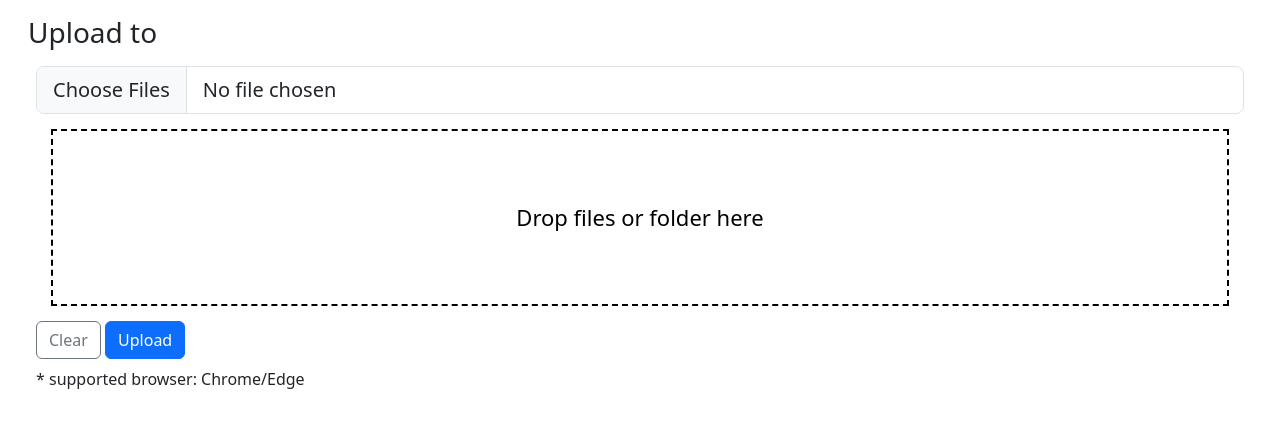
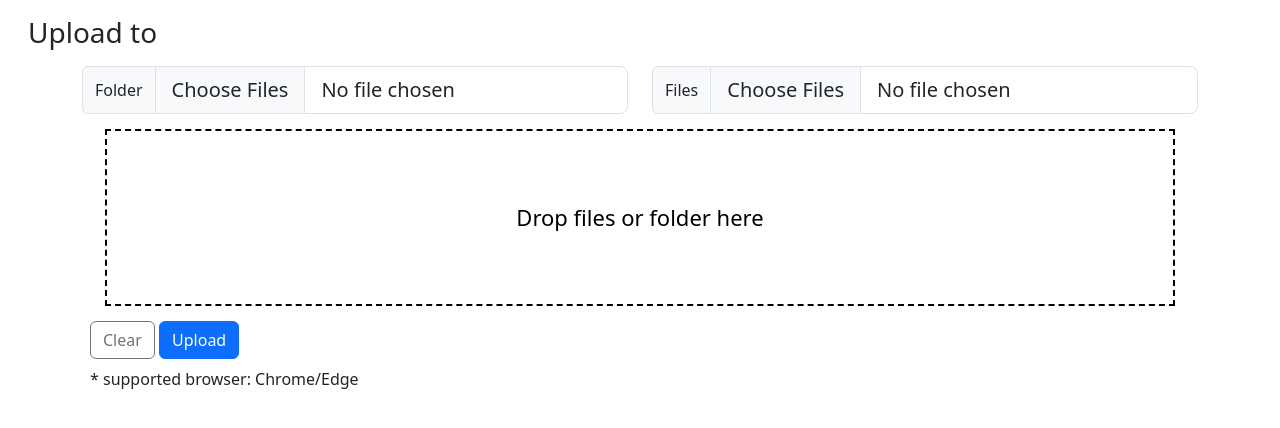
Before and after one commit to FukuokaLab/SortIT, a Django app: template sortIT/templates/sortIT/image_upload.html in a window 1280 px wide. Shown: the part 56-484 px from the top of the page. Run offline with Django 4.2, Linux system fonts and the light colour scheme; the template is opened without the code that fills it, so the values that code supplies are empty; parts of the project's set-up code (start-up, migrations or seed data) failed here and were passed over.

Commit message:
feat(upload): add folder support, many‑to‑many relations, and clean up template
- Add a `users` many‑to‑many field to `Project` and a `sortedsets`
many‑to‑many field to `Image`.
- Make `filepath` on `Image` non‑editable and adjust related field
definitions.
- Enhance the upload page with a folder input, updated drag‑and‑drop
logic, and progress UI.
- Remove the legacy `img_upload_list.html` template.

```diff
--- a/sortIT/templates/sortIT/image_upload.html
+++ b/sortIT/templates/sortIT/image_upload.html
@@ -4,17 +4,39 @@
   <form method="post" enctype="multipart/form-data" id="upload-form">
     {% csrf_token %}
     <div class="form-group m-3">
-            <h3>Upload to {{ imageset.name }}</h3>
+      <h3>
+        Upload to {{ imageset.name }}
+      </h3>
     </div>
-        <div class="m-3">
-            <div class="m-2">
+    <div class="container">
+      <div class="row">
+        <div class="col">
+          <div class="input-group custom-file-button">
+            <label class="input-group-text" for="image-dir">
+              Folder
+            </label>
+            <input type="file"
+                   class="form-control form-control-lg"
+                   name="image-dir"
+                   id="image-dir"
+                   accept="image/png, image/jpeg"
+                   multiple
+                   webkitdirectory />
+          </div>
+        </div>
+        <div class="col">
+          <div class="input-group custom-file-button">
+            <label class="input-group-text" for="image-dir">
+              Files
+            </label>
             <input type="file"
                    class="form-control form-control-lg"
                    name="image"
                    id="image"
                    accept="image/png, image/jpeg"
-                       multiple
-                       webkitdirectory>
+                   multiple />
+          </div>
+        </div>
       </div>
       <div class="m-2">
         <div class="dropzone"
@@ -25,22 +47,31 @@
                     font-size: 22px;
                     color: #000000;
                     background-color: #ffffff;
-                            text-align: center">Drop files or folder here</div>
+                    text-align: center">
+          Drop files or folder here
+        </div>
       </div>
       <div class="m-2">
-                <button type="button" id="clear-button" class="btn btn-outline-secondary">Clear</button>
-                <button type="submit" id="upload-button" class="btn btn-primary">Upload</button>
+        <button type="button" id="clear-button" class="btn btn-outline-secondary">
+          Clear
+        </button>
+        <button type="submit" id="upload-button" class="btn btn-primary">
+          Upload
+        </button>
       </div>
-            <div class="m-2">* supported browser: Chrome/Edge</div>
-        </form>
+      <div class="m-2">
+        * supported browser: Chrome/Edge
+      </div>
       <div id="progress-container" hidden>
         <progress id="progress-bar" value="0" max="100"></progress>
         <span id="status"></span>
       </div>
     </div>
+  </form>
   <script type="text/javascript">
     var dropzone = document.getElementById("dropzone");
     var image = document.getElementById("image");
+    var imageDir = document.getElementById("image-dir")
     var uploadButton = document.getElementById("upload-button");
     var uploadForm = document.getElementById("upload-form");
     var progressBar = document.getElementById("progress-bar");
@@ -48,24 +79,22 @@
     var progressContainer = document.getElementById("progress-container");
     var clearButton = document.getElementById("clear-button");
 
-  dropzone.ondragover = function (e) {
+    dropzone.ondragover = function(e) {
       e.preventDefault();
-    this.style.backgroundColor = '#b3e6ff';
+      this.style.backgroundColor = "#b3e6ff";
       this.className = "dropzone dragover";
       return false;
     };
 
-
-  dropzone.ondragleave = function (e) {
+    dropzone.ondragleave = function(e) {
       e.preventDefault();
       this.className = "dropzone";
-    this.style.backgroundColor = '';
+      this.style.backgroundColor = "";
       return false;
     };
 
     // When file is dropped...
     dropzone.ondrop = async (e) => {
-
       e.preventDefault();
 
       this.className = "dropzone";
@@ -84,7 +113,9 @@
 
       var addFileIfUnique = (file) => {
         var itemsArray = Array.from(newFileList.items);
-    var isDuplicate = itemsArray.some((item) => item.getAsFile().name == file.name);
+        var isDuplicate = itemsArray.some(
+          (item) => item.getAsFile().name == file.name,
+        );
         if (!isDuplicate) {
           newFileList.items.add(file);
           imageCount++;
@@ -94,8 +125,7 @@
         var file = item.getAsFile();
         if (imageRegex.test(file.type)) {
           addFileIfUnique(file);
-    }
-    else if (file.type == "") {
+        } else if (file.type == "") {
           var entry = item.webkitGetAsEntry();
 
           async function getEntries(folder) {
@@ -142,32 +172,31 @@
           } catch (error) {
             console.error(error);
           }
-    }
-    else {
+        } else {
           alert("Please drop only image files or folders.");
         }
       }
-  console.log(newFileList)
+      console.log(newFileList);
       image.files = newFileList.files;
       dropzone.style.backgroundColor = "";
       console.log("Number of images: " + imageCount);
     };
 
     // Push SUBMIT button
-  uploadButton.onclick = function (e) {
+    uploadButton.onclick = function(e) {
       e.preventDefault();
 
       // if some file specified
-    if (image.files.length > 0) {
+      if (image.files.length > 0 || imageDir.files.length > 0) {
         var formData = new FormData(uploadForm);
         var xhr = new XMLHttpRequest();
 
+        uploadButton.hidden = true;
         // reveal progress container
         progressContainer.hidden = false;
         progressBar.value = 0;
         status.innerHTML = "";
-      xhr.upload.onprogress = function (e) {
-
+        xhr.upload.onprogress = function(e) {
           // update progress bar
           progressBar.value = Math.round((e.loaded / e.total) * 100);
           status.innerHTML =
@@ -180,32 +209,32 @@
             "%)";
         };
 
-      xhr.onload = function () {
+        xhr.onload = function() {
           if (xhr.status == 200) {
-          window.location.href = '/sortIT/'
+            window.location.href = "/sortIT/";
           } else {
             status.innerHTML = "Upload failed: " + xhr.status;
           }
         };
 
-      xhr.onerror = function () {
+        xhr.onerror = function() {
           status.innerHTML = "Upload failed: network error";
         };
-      xhr.onabort = function () {
+        xhr.onabort = function() {
           status.innerHTML = "Upload aborted";
         };
 
-      xhr.open("POST", '.');
+        xhr.open("POST", ".");
         xhr.send(formData);
       } else {
         alert("Please drop some image files first.");
       }
     };
 
-clearButton.onclick = function () {
+    clearButton.onclick = function() {
       image.files = new DataTransfer().files;
+      imageDir.files = new DataTransfer().files;
       progressContainer.hidden = true;
     };
-
   </script>
 {% endblock %}
```
Also changed, not shown: sortIT/models.py (+3 -4 lines), sortIT/templates/sortIT/img_upload_list.html (deleted, +0 -22 lines). Lines whose indentation alone changed are shown as unchanged.
